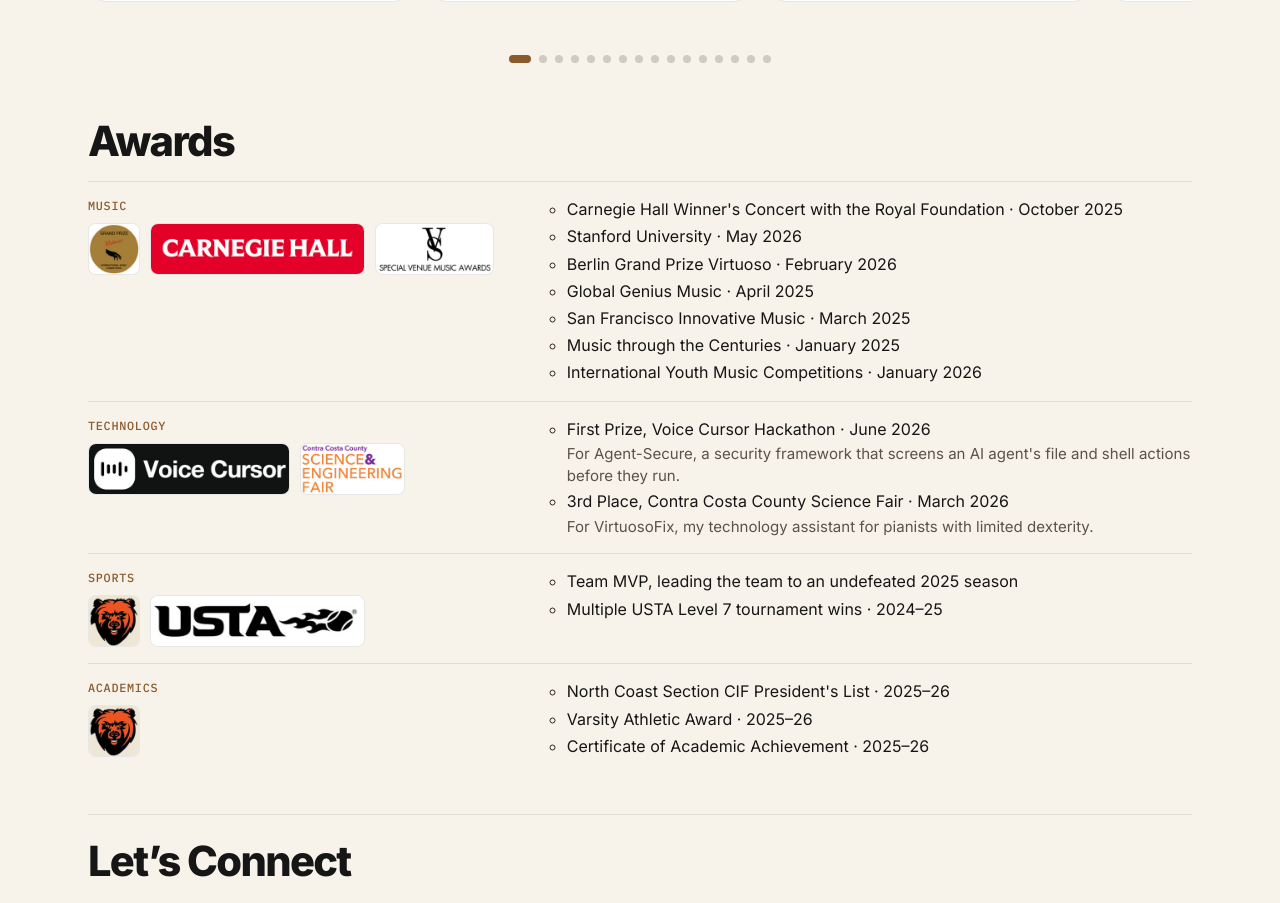
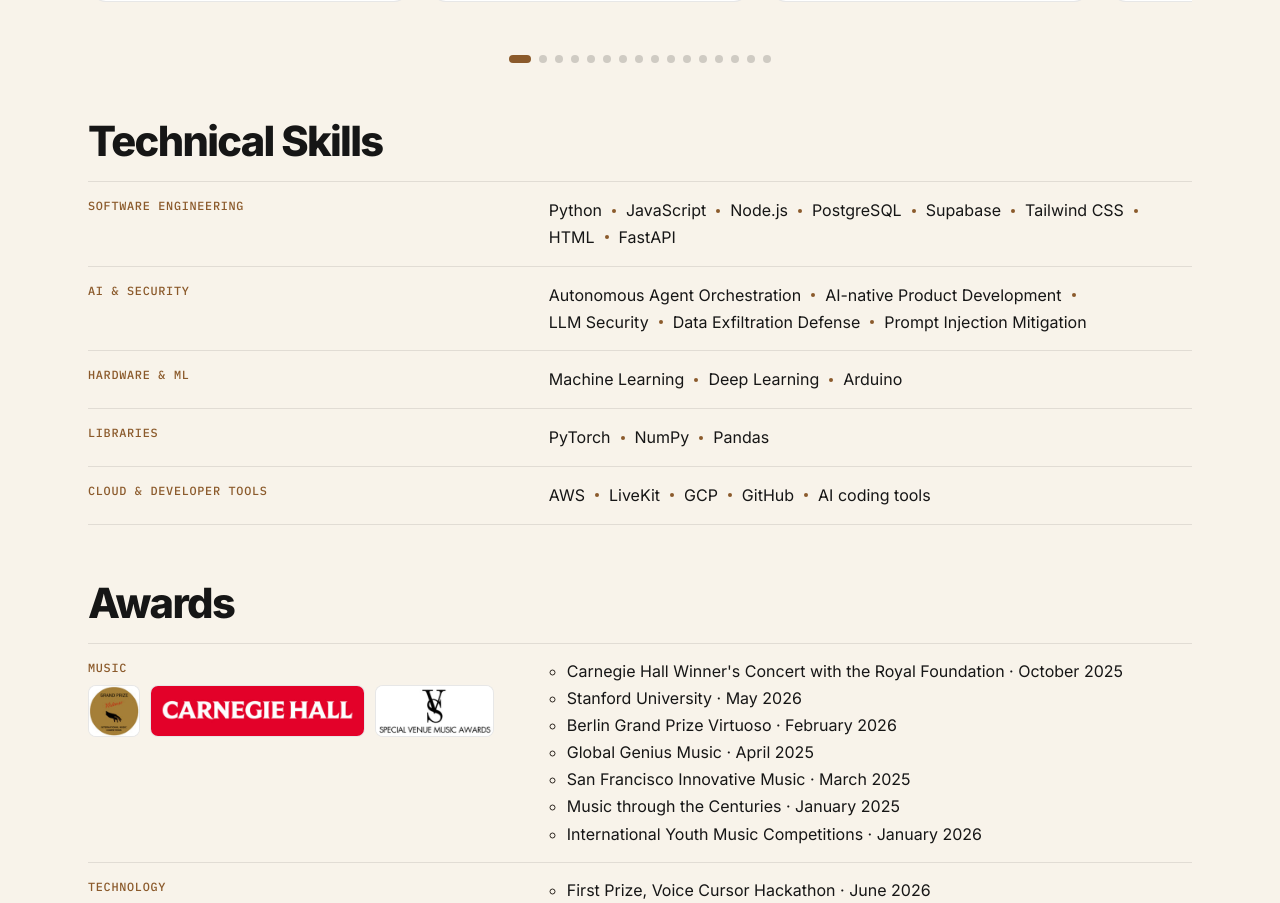
Before and after one commit to ArjanWalia/personal_website, a Next.js app: page / in a window 1280 px wide. Shown: the part 1644-2547 px from the top of the page. Built offline with nearby package versions, Linux system fonts and the light colour scheme.

Commit message:
Add a Technical Skills section between Portfolio and Awards
Co-Authored-By: Claude Opus 5.5 <noreply@anthropic.com>

```diff
--- a/components/Extracurriculars.module.css
+++ b/components/Extracurriculars.module.css
@@ -595,6 +595,53 @@
   }
 }
 
+/* ---------- Technical skills: under the carousel, above Awards ---------- */
+
+.skills {
+  margin-top: 56px;
+}
+
+.skillList {
+  margin-top: 16px;
+  list-style: none;
+  border-top: 1px solid var(--line);
+}
+
+.skillGroup {
+  display: grid;
+  grid-template-columns: minmax(0, 2fr) minmax(0, 3fr);
+  gap: 32px;
+  padding: 16px 0;
+  border-bottom: 1px solid var(--line);
+}
+
+/* skills run inline, separated by a small brown dot */
+.skillItems {
+  display: flex;
+  flex-wrap: wrap;
+  align-items: center;
+  row-gap: 2px;
+  list-style: none;
+  font-size: 1rem;
+  line-height: 1.55;
+  color: var(--foreground);
+}
+
+.skillItems li {
+  display: inline-flex;
+  align-items: center;
+}
+
+/* the dot follows each skill, so a wrapped line never starts with one */
+.skillItems li:not(:last-child)::after {
+  content: "";
+  width: 4px;
+  height: 4px;
+  margin: 0 10px;
+  border-radius: 50%;
+  background: var(--accent);
+}
+
 /* ---------- Awards: one list under the carousel, grouped by area ---------- */
 
 .awards {
@@ -678,6 +725,12 @@
 }
 
 @media (max-width: 720px) {
+  .skillGroup {
+    grid-template-columns: 1fr;
+    gap: 10px;
+  }
+
+
   .awardGroup {
     grid-template-columns: 1fr;
     gap: 10px;
--- a/components/Extracurriculars.tsx
+++ b/components/Extracurriculars.tsx
@@ -4,6 +4,7 @@ import Image from "next/image";
 import { useCallback, useEffect, useRef, useState } from "react";
 import { activities, filters, type Activity, type Filter } from "./activities";
 import { awardGroups } from "./awards";
+import { skillGroups } from "./skills";
 import CategoryIcon from "./CategoryIcon";
 import styles from "./Extracurriculars.module.css";
 
@@ -111,6 +112,23 @@ export default function Extracurriculars() {
               onClick={() => goTo(i)}
             />
           ))}
+        </div>
+
+        {/* Technical skills: one row per area, skills run inline with small brown dots between them. */}
+        <div className={styles.skills}>
+          <h3 className={styles.awardsHeading}>Technical Skills</h3>
+          <ul className={styles.skillList}>
+            {skillGroups.map((group) => (
+              <li key={group.heading} className={styles.skillGroup}>
+                <h4 className={styles.awardGroupHeading}>{group.heading}</h4>
+                <ul className={styles.skillItems}>
+                  {group.skills.map((skill) => (
+                    <li key={skill}>{skill}</li>
+                  ))}
+                </ul>
+              </li>
+            ))}
+          </ul>
         </div>
 
         {/* Awards: one list, grouped by area, each group with its logos. */}
--- /dev/null
+++ b/components/skills.ts
@@ -0,0 +1,29 @@
+/** Technical skills, grouped by area. Shown under the portfolio, above Awards. */
+export const skillGroups: { heading: string; skills: string[] }[] = [
+  {
+    heading: "Software Engineering",
+    skills: ["Python", "JavaScript", "Node.js", "PostgreSQL", "Supabase", "Tailwind CSS", "HTML", "FastAPI"],
+  },
+  {
+    heading: "AI & Security",
+    skills: [
+      "Autonomous Agent Orchestration",
+      "AI-native Product Development",
+      "LLM Security",
+      "Data Exfiltration Defense",
+      "Prompt Injection Mitigation",
+    ],
+  },
+  {
+    heading: "Hardware & ML",
+    skills: ["Machine Learning", "Deep Learning", "Arduino"],
+  },
+  {
+    heading: "Libraries",
+    skills: ["PyTorch", "NumPy", "Pandas"],
+  },
+  {
+    heading: "Cloud & Developer Tools",
+    skills: ["AWS", "LiveKit", "GCP", "GitHub", "AI coding tools"],
+  },
+];
```
